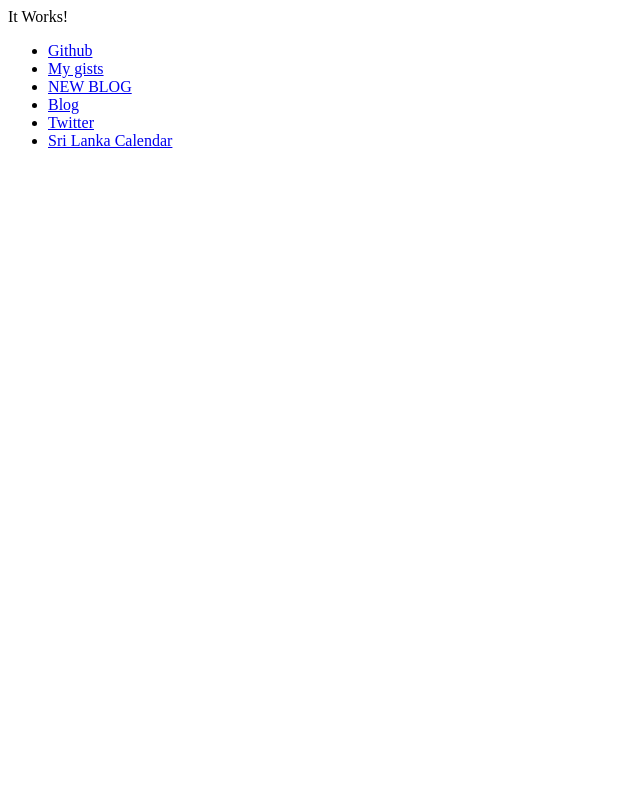
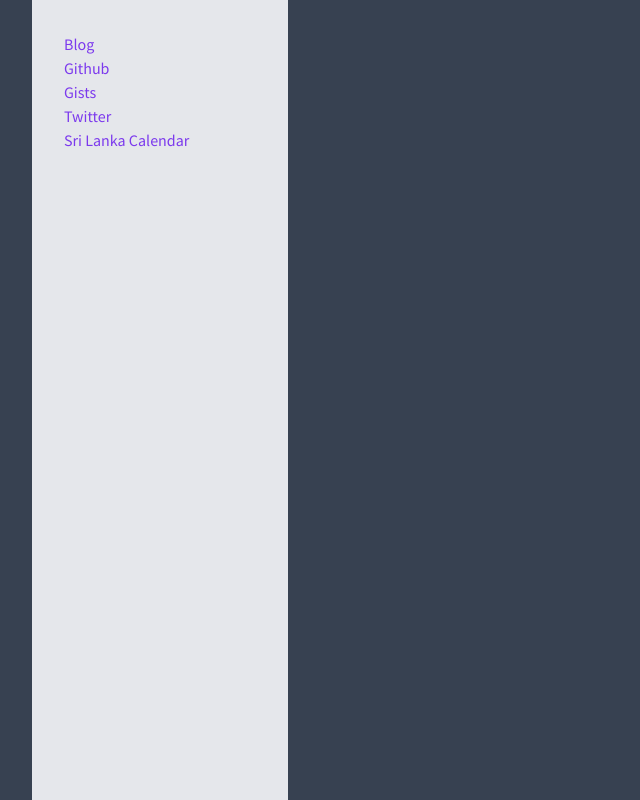
Before and after one commit to chanux/blog, a plain HTML site: page index.html in a window 1280 px wide. Shown: the whole page, without its empty margins (0-640 px from the left). Drawn offline with nearby package versions, Linux system fonts and the light colour scheme.

Commit message:
Site index updates

```diff
--- a/index.html
+++ b/index.html
@@ -1,17 +1,24 @@
-<!doctype html>
+<!DOCTYPE html>
+<html lang="en">
     <head>
       <title>chanux.me</title>
-        <link rel="icon" type="image/png" href="/img/favicon-16x16.png" sizes="16x16">
+      <link rel="stylesheet" href="https://unpkg.com/tailwindcss/dist/tailwind.min.css" />
+      <link href="https://fonts.googleapis.com/css?family=Source+Sans+Pro:400,400i,700" rel="stylesheet" />
+      <meta content="text/html;charset=utf-8" http-equiv="Content-Type">
+      <meta content="utf-8" http-equiv="encoding">
     </head>
-	<body>
-		It Works!<br/>
+    <body class="bg-gray-700" style="font-family: 'Source Sans Pro', sans-serif">
+
+        <div class="h-screen pl-8">
+            <div class="container text-purple-600 bg-gray-200 p-8 w-64 roundedi h-full">
                 <ul>
-            <li><a href="https://github.com/chanux">Github</a>
-            <li><a href="https://gist.github.com/chanux">My gists</a>
-            <li><a href="/blog">NEW BLOG</a>
-            <li><a href="http://chanux.wordpress.com">Blog</a>
-            <li><a href="http://twitter.com/chanux">Twitter</a>
-            <li><a href="http://lkcal.com">Sri Lanka Calendar</a>
+                    <li> <a href="https://chanux.localhost/blog">Blog</a> </li>
+                    <li> <a href="https://github.com/chanux">Github</a></li>
+                    <li> <a href="https://gist.github.com/chanux">Gists</a></li>
+                    <li> <a href="https://twitter.com">Twitter</a> </li>
+                    <li> <a href="http://www.lkcal.com">Sri Lanka Calendar</a> </li>
                 </ul>
+            </div>
+        </div>
     </body>
 </html>
```
Lines whose indentation alone changed are shown as unchanged.
